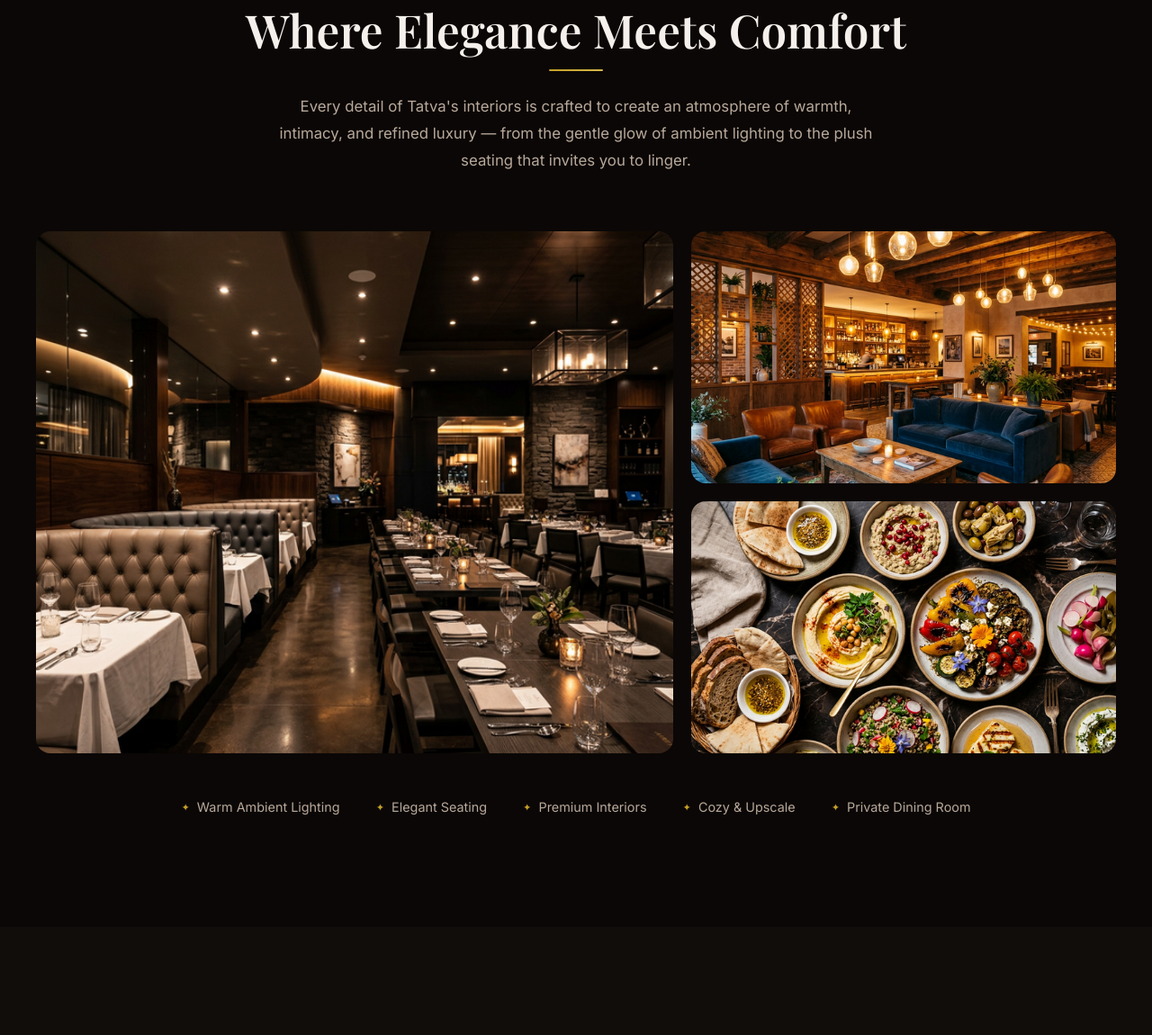
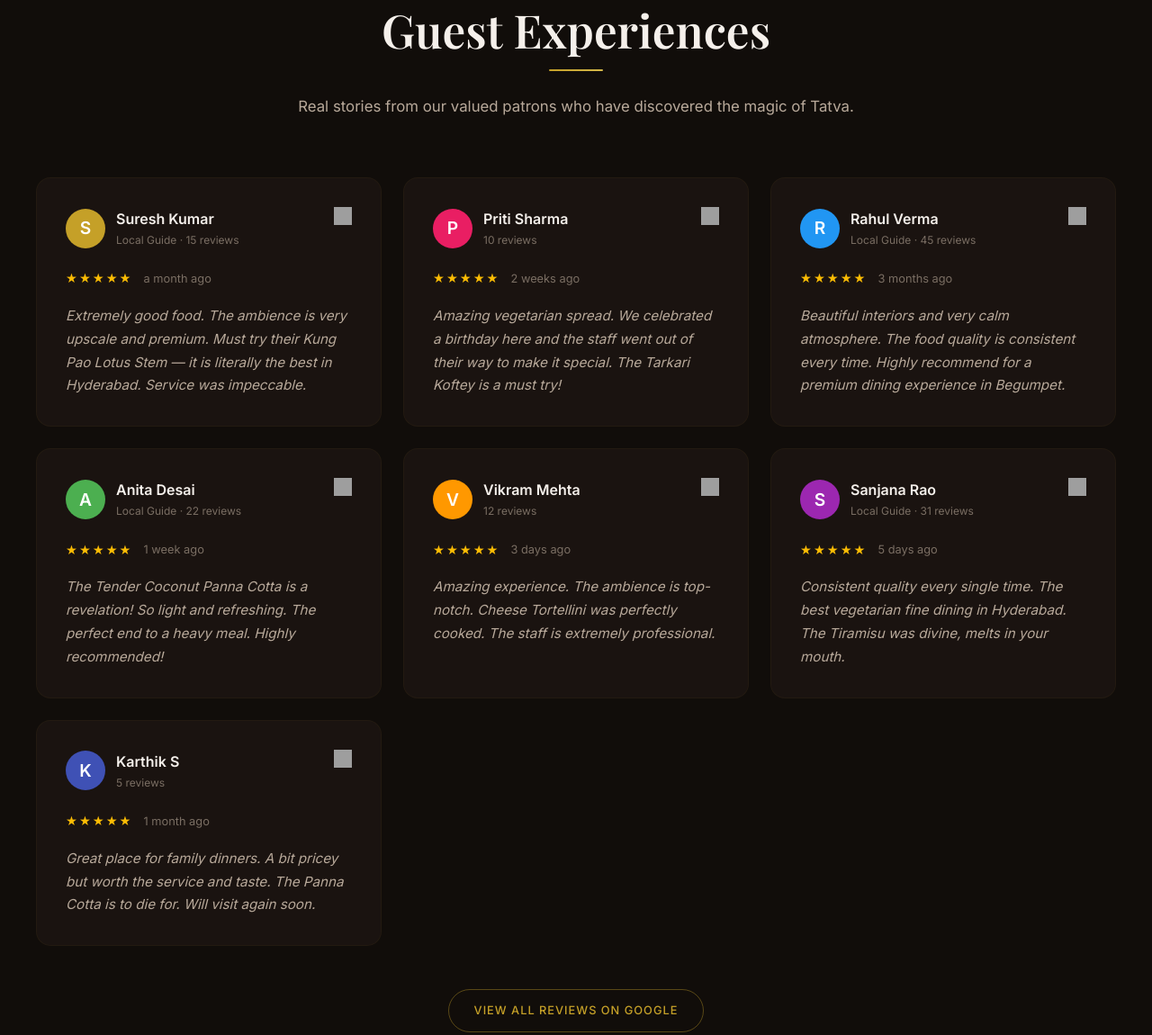
Before and after one commit to mukundh07/TatvaBegumpet, a plain HTML site: page frontend/index.html in a window 1280 px wide. Shown: the part 3524-4674 px from the top of the page at 90% size. Drawn offline with nearby package versions, Linux system fonts and the light colour scheme; no server answers; grey boxes are pictures that could not be loaded; a web font is replaced by a local one.

Commit message:
Expand signature dishes and reviews section, reorder home page

```diff
--- a/frontend/index.html
+++ b/frontend/index.html
@@ -187,6 +187,187 @@
             <p>Hand-crafted cheese-filled pasta pockets tossed in a fiery, herb-infused tomato Arrabiata sauce.</p>
           </div>
         </div>
+        <div class="signature-card reveal">
+          <div class="signature-image">
+            <img src="images/tender-coconut-panna-cotta.png" alt="Tender Coconut Panna Cotta" />
+          </div>
+          <div class="signature-info">
+            <span class="signature-tag">Chef's Signature</span>
+            <h3>Tender Coconut Panna Cotta</h3>
+            <p>Silky, wobbly panna cotta infused with fresh tender coconut water and served with coconut shavings.</p>
+          </div>
+        </div>
+        <div class="signature-card reveal">
+          <div class="signature-image">
+            <img src="images/tiramisu.png" alt="Tiramisu" />
+          </div>
+          <div class="signature-info">
+            <span class="signature-tag">Classic Indulgence</span>
+            <h3>Tiramisu</h3>
+            <p>A classic Italian coffee-flavoured dessert made of ladyfingers dipped in coffee, layered with mascarpone.
+            </p>
+          </div>
+        </div>
+      </div>
+    </div>
+  </section>
+
+  <!-- ============ GUEST EXPERIENCES (REVIEWS) ============ -->
+  <section class="reviews section" id="reviews">
+    <div class="container">
+      <div class="section-header reveal">
+        <span class="section-label">Testimonials</span>
+        <h2 class="section-title">Guest Experiences</h2>
+        <div class="gold-line center"></div>
+        <p class="section-subtitle">Real stories from our valued patrons who have discovered the magic of Tatva.</p>
+      </div>
+      <div class="reviews-grid">
+        <div class="review-card reveal">
+          <div class="review-header">
+            <div class="review-user">
+              <div class="user-avatar">S</div>
+              <div>
+                <h4 class="user-name">Suresh Kumar</h4>
+                <p class="review-meta">Local Guide · 15 reviews</p>
+              </div>
+            </div>
+            <img
+              src="https://upload.wikimedia.org/wikipedia/commons/thumb/c/c1/Google_Maps_icon_%282020%29.svg/512px-Google_Maps_icon_%282020%29.svg.png"
+              alt="Google Maps" class="google-icon" style="width: 20px; height: 20px;">
+          </div>
+          <div class="review-rating">
+            <span class="stars">★★★★★</span>
+            <span class="time">a month ago</span>
+          </div>
+          <p class="review-text">Extremely good food. The ambience is very upscale and premium. Must try their Kung Pao
+            Lotus Stem — it is literally the best in Hyderabad. Service was impeccable.</p>
+        </div>
+        <div class="review-card reveal">
+          <div class="review-header">
+            <div class="review-user">
+              <div class="user-avatar" style="background: #E91E63;">P</div>
+              <div>
+                <h4 class="user-name">Priti Sharma</h4>
+                <p class="review-meta">10 reviews</p>
+              </div>
+            </div>
+            <img
+              src="https://upload.wikimedia.org/wikipedia/commons/thumb/c/c1/Google_Maps_icon_%282020%29.svg/512px-Google_Maps_icon_%282020%29.svg.png"
+              alt="Google Maps" class="google-icon" style="width: 20px; height: 20px;">
+          </div>
+          <div class="review-rating">
+            <span class="stars">★★★★★</span>
+            <span class="time">2 weeks ago</span>
+          </div>
+          <p class="review-text">Amazing vegetarian spread. We celebrated a birthday here and the staff went out of
+            their way to make it special. The Tarkari Koftey is a must try!</p>
+        </div>
+        <div class="review-card reveal">
+          <div class="review-header">
+            <div class="review-user">
+              <div class="user-avatar" style="background: #2196F3;">R</div>
+              <div>
+                <h4 class="user-name">Rahul Verma</h4>
+                <p class="review-meta">Local Guide · 45 reviews</p>
+              </div>
+            </div>
+            <img
+              src="https://upload.wikimedia.org/wikipedia/commons/thumb/c/c1/Google_Maps_icon_%282020%29.svg/512px-Google_Maps_icon_%282020%29.svg.png"
+              alt="Google Maps" class="google-icon" style="width: 20px; height: 20px;">
+          </div>
+          <div class="review-rating">
+            <span class="stars">★★★★★</span>
+            <span class="time">3 months ago</span>
+          </div>
+          <p class="review-text">Beautiful interiors and very calm atmosphere. The food quality is consistent every
+            time. Highly recommend for a premium dining experience in Begumpet.</p>
+        </div>
+        <div class="review-card reveal">
+          <div class="review-header">
+            <div class="review-user">
+              <div class="user-avatar" style="background: #4CAF50;">A</div>
+              <div>
+                <h4 class="user-name">Anita Desai</h4>
+                <p class="review-meta">Local Guide · 22 reviews</p>
+              </div>
+            </div>
+            <img
+              src="https://upload.wikimedia.org/wikipedia/commons/thumb/c/c1/Google_Maps_icon_%282020%29.svg/512px-Google_Maps_icon_%282020%29.svg.png"
+              alt="Google Maps" class="google-icon" style="width: 20px; height: 20px;">
+          </div>
+          <div class="review-rating">
+            <span class="stars">★★★★★</span>
+            <span class="time">1 week ago</span>
+          </div>
+          <p class="review-text">The Tender Coconut Panna Cotta is a revelation! So light and refreshing. The perfect
+            end to a heavy meal. Highly recommended!</p>
+        </div>
+        <div class="review-card reveal">
+          <div class="review-header">
+            <div class="review-user">
+              <div class="user-avatar" style="background: #FF9800;">V</div>
+              <div>
+                <h4 class="user-name">Vikram Mehta</h4>
+                <p class="review-meta">12 reviews</p>
+              </div>
+            </div>
+            <img
+              src="https://upload.wikimedia.org/wikipedia/commons/thumb/c/c1/Google_Maps_icon_%282020%29.svg/512px-Google_Maps_icon_%282020%29.svg.png"
+              alt="Google Maps" class="google-icon" style="width: 20px; height: 20px;">
+          </div>
+          <div class="review-rating">
+            <span class="stars">★★★★★</span>
+            <span class="time">3 days ago</span>
+          </div>
+          <p class="review-text">Amazing experience. The ambience is top-notch. Cheese Tortellini was perfectly cooked.
+            The staff is extremely professional.</p>
+        </div>
+        <div class="review-card reveal">
+          <div class="review-header">
+            <div class="review-user">
+              <div class="user-avatar" style="background: #9C27B0;">S</div>
+              <div>
+                <h4 class="user-name">Sanjana Rao</h4>
+                <p class="review-meta">Local Guide · 31 reviews</p>
+              </div>
+            </div>
+            <img
+              src="https://upload.wikimedia.org/wikipedia/commons/thumb/c/c1/Google_Maps_icon_%282020%29.svg/512px-Google_Maps_icon_%282020%29.svg.png"
+              alt="Google Maps" class="google-icon" style="width: 20px; height: 20px;">
+          </div>
+          <div class="review-rating">
+            <span class="stars">★★★★★</span>
+            <span class="time">5 days ago</span>
+          </div>
+          <p class="review-text">Consistent quality every single time. The best vegetarian fine dining in Hyderabad. The
+            Tiramisu was divine, melts in your mouth.</p>
+        </div>
+        <div class="review-card reveal">
+          <div class="review-header">
+            <div class="review-user">
+              <div class="user-avatar" style="background: #3F51B5;">K</div>
+              <div>
+                <h4 class="user-name">Karthik S</h4>
+                <p class="review-meta">5 reviews</p>
+              </div>
+            </div>
+            <img
+              src="https://upload.wikimedia.org/wikipedia/commons/thumb/c/c1/Google_Maps_icon_%282020%29.svg/512px-Google_Maps_icon_%282020%29.svg.png"
+              alt="Google Maps" class="google-icon" style="width: 20px; height: 20px;">
+          </div>
+          <div class="review-rating">
+            <span class="stars">★★★★★</span>
+            <span class="time">1 month ago</span>
+          </div>
+          <p class="review-text">Great place for family dinners. A bit pricey but worth the service and taste. The Panna
+            Cotta is to die for. Will visit again soon.</p>
+        </div>
+      </div>
+      <div style="text-align: center; margin-top: 3rem;" class="reveal">
+        <a href="https://www.google.com/search?q=Tatva+Restaurant+-+Begumpet#lrd=0x3bcb91060936173d:0x39665670868a85a4,1,,,"
+          target="_blank" class="btn btn-outline" style="font-size: 0.8rem; padding: 12px 28px;">
+          View All Reviews on Google
+        </a>
       </div>
     </div>
   </section>
@@ -472,84 +653,7 @@
     </div>
   </section>
 
-  <!-- ============ GUEST EXPERIENCES (REVIEWS) ============ -->
-  <section class="reviews section" id="reviews">
-    <div class="container">
-      <div class="section-header reveal">
-        <span class="section-label">Testimonials</span>
-        <h2 class="section-title">Guest Experiences</h2>
-        <div class="gold-line center"></div>
-      </div>
-      <div class="reviews-grid">
-        <div class="review-card reveal">
-          <div class="review-header">
-            <div class="review-user">
-              <div class="user-avatar">S</div>
-              <div>
-                <h4 class="user-name">Suresh Kumar</h4>
-                <p class="review-meta">Local Guide · 15 reviews</p>
-              </div>
-            </div>
-            <img
-              src="https://upload.wikimedia.org/wikipedia/commons/thumb/c/c1/Google_Maps_icon_%282020%29.svg/512px-Google_Maps_icon_%282020%29.svg.png"
-              alt="Google Maps" class="google-icon" style="width: 20px; height: 20px;">
-          </div>
-          <div class="review-rating">
-            <span class="stars">★★★★★</span>
-            <span class="time">a month ago</span>
-          </div>
-          <p class="review-text">Extremely good food. The ambience is very upscale and premium. Must try their Kung Pao
-            Lotus Stem — it is literally the best in Hyderabad. Service was impeccable.</p>
-        </div>
-        <div class="review-card reveal">
-          <div class="review-header">
-            <div class="review-user">
-              <div class="user-avatar" style="background: #E91E63;">P</div>
-              <div>
-                <h4 class="user-name">Priti Sharma</h4>
-                <p class="review-meta">10 reviews</p>
-              </div>
-            </div>
-            <img
-              src="https://upload.wikimedia.org/wikipedia/commons/thumb/c/c1/Google_Maps_icon_%282020%29.svg/512px-Google_Maps_icon_%282020%29.svg.png"
-              alt="Google Maps" class="google-icon" style="width: 20px; height: 20px;">
-          </div>
-          <div class="review-rating">
-            <span class="stars">★★★★★</span>
-            <span class="time">2 weeks ago</span>
-          </div>
-          <p class="review-text">Amazing vegetarian spread. We celebrated a birthday here and the staff went out of
-            their way to make it special. The Tarkari Koftey is a must try!</p>
-        </div>
-        <div class="review-card reveal">
-          <div class="review-header">
-            <div class="review-user">
-              <div class="user-avatar" style="background: #2196F3;">R</div>
-              <div>
-                <h4 class="user-name">Rahul Verma</h4>
-                <p class="review-meta">Local Guide · 45 reviews</p>
-              </div>
-            </div>
-            <img
-              src="https://upload.wikimedia.org/wikipedia/commons/thumb/c/c1/Google_Maps_icon_%282020%29.svg/512px-Google_Maps_icon_%282020%29.svg.png"
-              alt="Google Maps" class="google-icon" style="width: 20px; height: 20px;">
-          </div>
-          <div class="review-rating">
-            <span class="stars">★★★★</span>
-            <span class="time">3 months ago</span>
-          </div>
-          <p class="review-text">Beautiful interiors and very calm atmosphere. The food quality is consistent every
-            time. Highly recommend for a premium dining experience in Begumpet.</p>
-        </div>
-      </div>
-      <div style="text-align: center; margin-top: 3rem;" class="reveal">
-        <a href="https://www.google.com/search?q=Tatva+Restaurant+-+Begumpet#lrd=0x3bcb91060936173d:0x39665670868a85a4,1,,,"
-          target="_blank" class="btn btn-outline" style="font-size: 0.8rem; padding: 12px 28px;">
-          View All Reviews on Google
-        </a>
-      </div>
-    </div>
-  </section>
+
   <!-- ============ CONTACT / FOOTER ============ -->
   <footer class="footer" id="contact">
     <div class="container">
```
Also changed, not shown: frontend/images/tender-coconut-panna-cotta.png (added), frontend/images/tiramisu.png (added).
